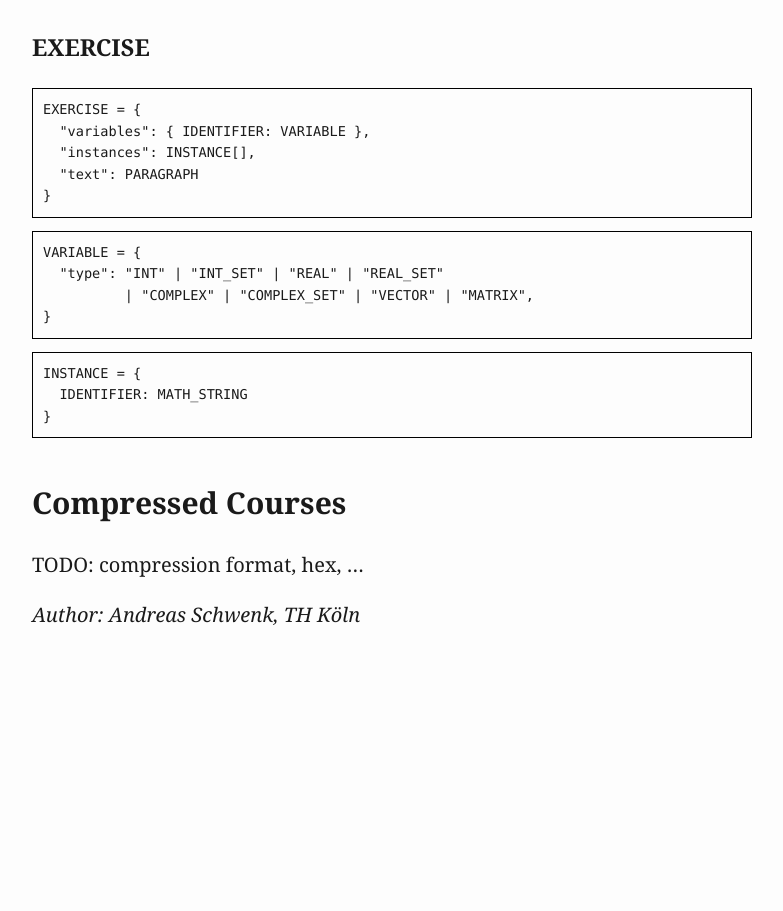
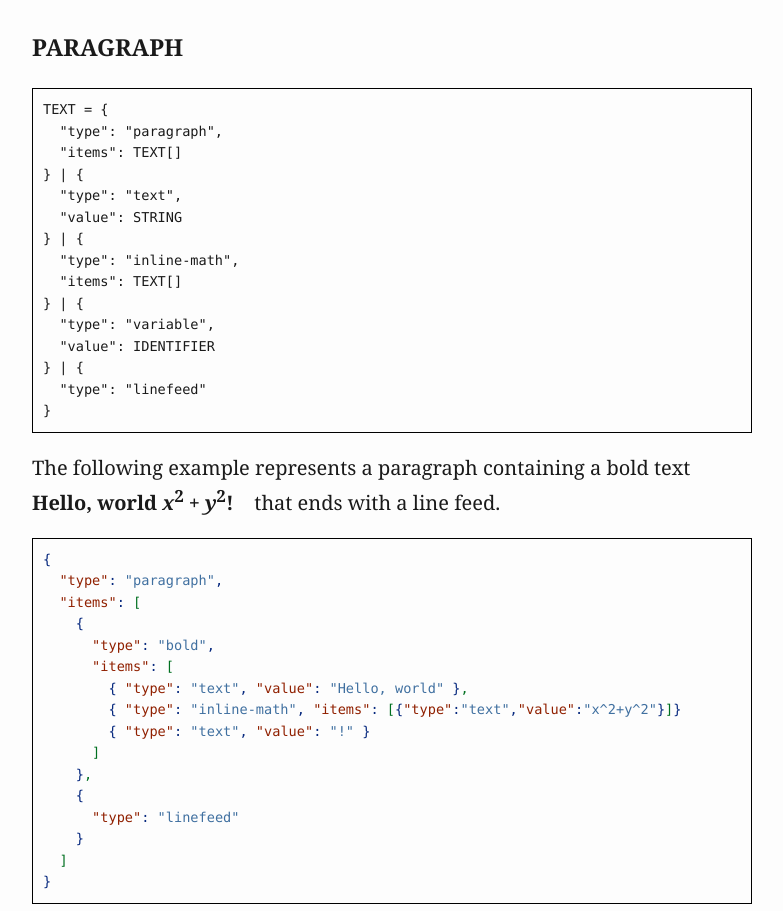
Before and after one commit to mathebuddy/mathebuddy-compiler, a website: page mbcl.html in a window 1280 px wide. Shown: the part 3281-4192 px from the top of the page, without its empty margins (248-1031 px from the left). Before the commit the page ends 3981 px from the top, so only its background shows below. Drawn offline with Linux system fonts and the light colour scheme.

Commit message:
Update mbcl.html

```diff
--- a/mbcl.html
+++ b/mbcl.html
@@ -535,6 +535,41 @@ and games.</p>
   &quot;title&quot;: STRING,
   &quot;data&quot;: EXERCISE | TODO
 }</code></pre>
+<h3 id="paragraph">PARAGRAPH</h3>
+<pre><code>TEXT = {
+  &quot;type&quot;: &quot;paragraph&quot;,
+  &quot;items&quot;: TEXT[]
+} | {
+  &quot;type&quot;: &quot;text&quot;,
+  &quot;value&quot;: STRING
+} | {
+  &quot;type&quot;: &quot;inline-math&quot;,
+  &quot;items&quot;: TEXT[]
+} | {
+  &quot;type&quot;: &quot;variable&quot;,
+  &quot;value&quot;: IDENTIFIER
+} | {
+  &quot;type&quot;: &quot;linefeed&quot;
+}</code></pre>
+<p>The following example represents a paragraph containing a bold text
+   <strong>Hello, world <span class="math inline"><em>x</em><sup>2</sup> + <em>y</em><sup>2</sup></span>!</strong>
+   that ends with a line feed.</p>
+<div class="sourceCode" id="cb7"><pre class="sourceCode json"><code class="sourceCode json"><span id="cb7-1"><a href="#cb7-1" aria-hidden="true" tabindex="-1"></a><span class="fu">{</span></span>
+<span id="cb7-2"><a href="#cb7-2" aria-hidden="true" tabindex="-1"></a>  <span class="dt">&quot;type&quot;</span><span class="fu">:</span> <span class="st">&quot;paragraph&quot;</span><span class="fu">,</span></span>
+<span id="cb7-3"><a href="#cb7-3" aria-hidden="true" tabindex="-1"></a>  <span class="dt">&quot;items&quot;</span><span class="fu">:</span> <span class="ot">[</span></span>
+<span id="cb7-4"><a href="#cb7-4" aria-hidden="true" tabindex="-1"></a>    <span class="fu">{</span></span>
+<span id="cb7-5"><a href="#cb7-5" aria-hidden="true" tabindex="-1"></a>      <span class="dt">&quot;type&quot;</span><span class="fu">:</span> <span class="st">&quot;bold&quot;</span><span class="fu">,</span></span>
+<span id="cb7-6"><a href="#cb7-6" aria-hidden="true" tabindex="-1"></a>      <span class="dt">&quot;items&quot;</span><span class="fu">:</span> <span class="ot">[</span></span>
+<span id="cb7-7"><a href="#cb7-7" aria-hidden="true" tabindex="-1"></a>        <span class="fu">{</span> <span class="dt">&quot;type&quot;</span><span class="fu">:</span> <span class="st">&quot;text&quot;</span><span class="fu">,</span> <span class="dt">&quot;value&quot;</span><span class="fu">:</span> <span class="st">&quot;Hello, world&quot;</span> <span class="fu">}</span><span class="ot">,</span></span>
+<span id="cb7-8"><a href="#cb7-8" aria-hidden="true" tabindex="-1"></a>        <span class="fu">{</span> <span class="dt">&quot;type&quot;</span><span class="fu">:</span> <span class="st">&quot;inline-math&quot;</span><span class="fu">,</span> <span class="dt">&quot;items&quot;</span><span class="fu">:</span> <span class="ot">[</span><span class="fu">{</span><span class="dt">&quot;type&quot;</span><span class="fu">:</span><span class="st">&quot;text&quot;</span><span class="fu">,</span><span class="dt">&quot;value&quot;</span><span class="fu">:</span><span class="st">&quot;x^2+y^2&quot;</span><span class="fu">}</span><span class="ot">]</span><span class="fu">}</span></span>
+<span id="cb7-9"><a href="#cb7-9" aria-hidden="true" tabindex="-1"></a>        <span class="fu">{</span> <span class="dt">&quot;type&quot;</span><span class="fu">:</span> <span class="st">&quot;text&quot;</span><span class="fu">,</span> <span class="dt">&quot;value&quot;</span><span class="fu">:</span> <span class="st">&quot;!&quot;</span> <span class="fu">}</span></span>
+<span id="cb7-10"><a href="#cb7-10" aria-hidden="true" tabindex="-1"></a>      <span class="ot">]</span></span>
+<span id="cb7-11"><a href="#cb7-11" aria-hidden="true" tabindex="-1"></a>    <span class="fu">}</span><span class="ot">,</span></span>
+<span id="cb7-12"><a href="#cb7-12" aria-hidden="true" tabindex="-1"></a>    <span class="fu">{</span></span>
+<span id="cb7-13"><a href="#cb7-13" aria-hidden="true" tabindex="-1"></a>      <span class="dt">&quot;type&quot;</span><span class="fu">:</span> <span class="st">&quot;linefeed&quot;</span></span>
+<span id="cb7-14"><a href="#cb7-14" aria-hidden="true" tabindex="-1"></a>    <span class="fu">}</span></span>
+<span id="cb7-15"><a href="#cb7-15" aria-hidden="true" tabindex="-1"></a>  <span class="ot">]</span></span>
+<span id="cb7-16"><a href="#cb7-16" aria-hidden="true" tabindex="-1"></a><span class="fu">}</span></span></code></pre></div>
 <h3 id="exercise">EXERCISE</h3>
 <pre><code>EXERCISE = {
   &quot;variables&quot;: { IDENTIFIER: VARIABLE },
@@ -543,7 +578,7 @@ and games.</p>
 }</code></pre>
 <pre><code>VARIABLE = {
   &quot;type&quot;: &quot;INT&quot; | &quot;INT_SET&quot; | &quot;REAL&quot; | &quot;REAL_SET&quot;
-          | &quot;COMPLEX&quot; | &quot;COMPLEX_SET&quot; | &quot;VECTOR&quot; | &quot;MATRIX&quot;,
+          | &quot;COMPLEX&quot; | &quot;COMPLEX_SET&quot; | &quot;VECTOR&quot; | &quot;MATRIX&quot;
 }</code></pre>
 <pre><code>INSTANCE = {
   IDENTIFIER: MATH_STRING
```
